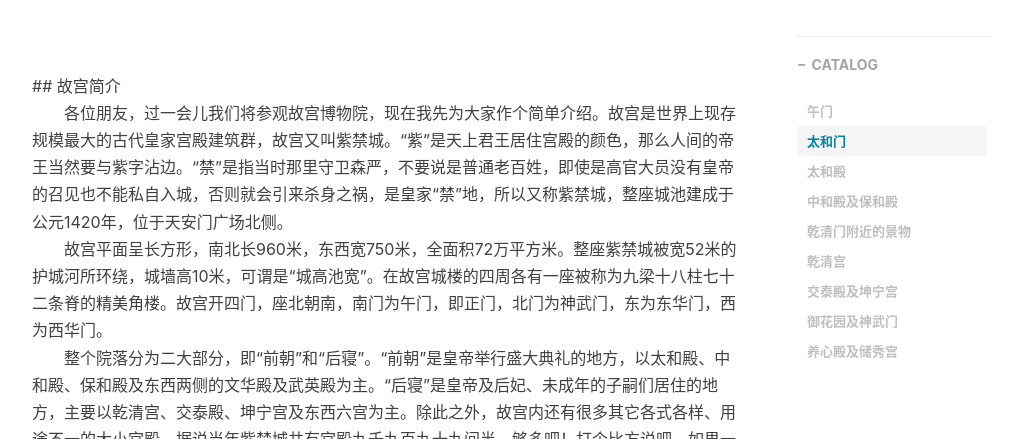
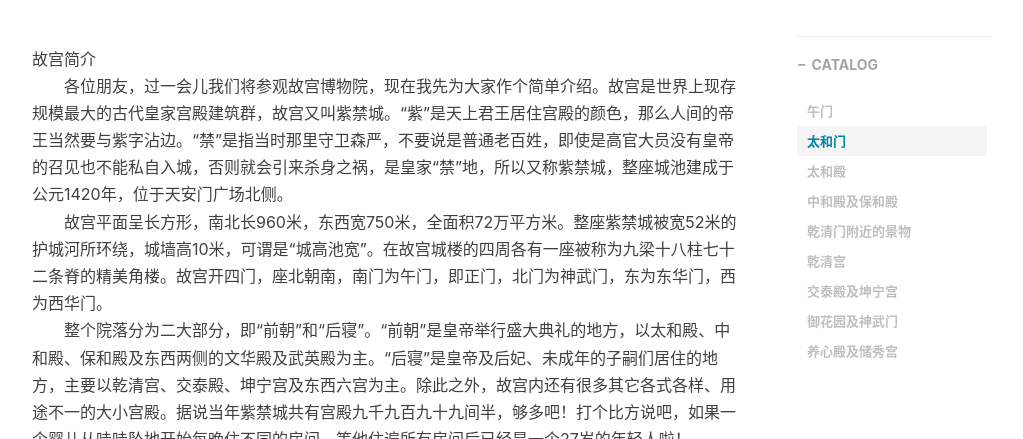
Before and after one commit to locyoo/locyoo.github.io, a Jekyll site: the page built from _posts/2024-09-22-故宫导游词.md, in a window 1280 px wide and 900 px high, cut to the strip 461-900 px from the top of the window. Shown: the whole strip, without its empty margins (233-1256 px from the left). Built offline with Jekyll 4.4.1, drawn with Linux system fonts in a browser that asks for light colours; nearby versions of some CDN libraries; comment, search, counter and statistics services are not loaded.

Commit message:
Update 2024-09-22-故宫导游词.md

```diff
--- a/_posts/2024-09-22-故宫导游词.md
+++ b/_posts/2024-09-22-故宫导游词.md
@@ -8,8 +8,7 @@ catalog: true
 tags:
     - 网海拾贝
 ---
-<br>
- ## 故宫简介
+故宫简介
 <br>
 &emsp;&emsp;各位朋友，过一会儿我们将参观故宫博物院，现在我先为大家作个简单介绍。故宫是世界上现存规模最大的古代皇家宫殿建筑群，故宫又叫紫禁城。“紫”是天上君王居住宫殿的颜色，那么人间的帝王当然要与紫字沾边。“禁”是指当时那里守卫森严，不要说是普通老百姓，即使是高官大员没有皇帝的召见也不能私自入城，否则就会引来杀身之祸，是皇家“禁”地，所以又称紫禁城，整座城池建成于公元1420年，位于天安门广场北侧。
 <br>
```
